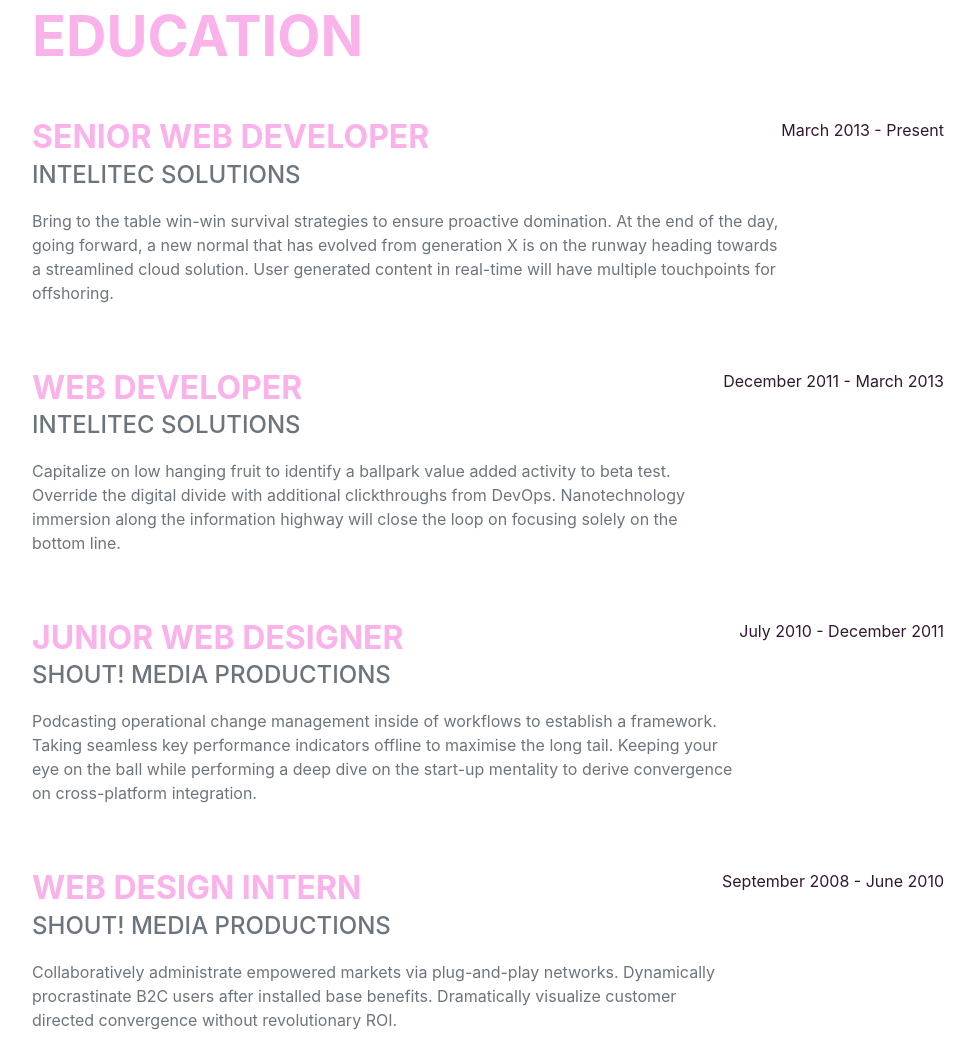
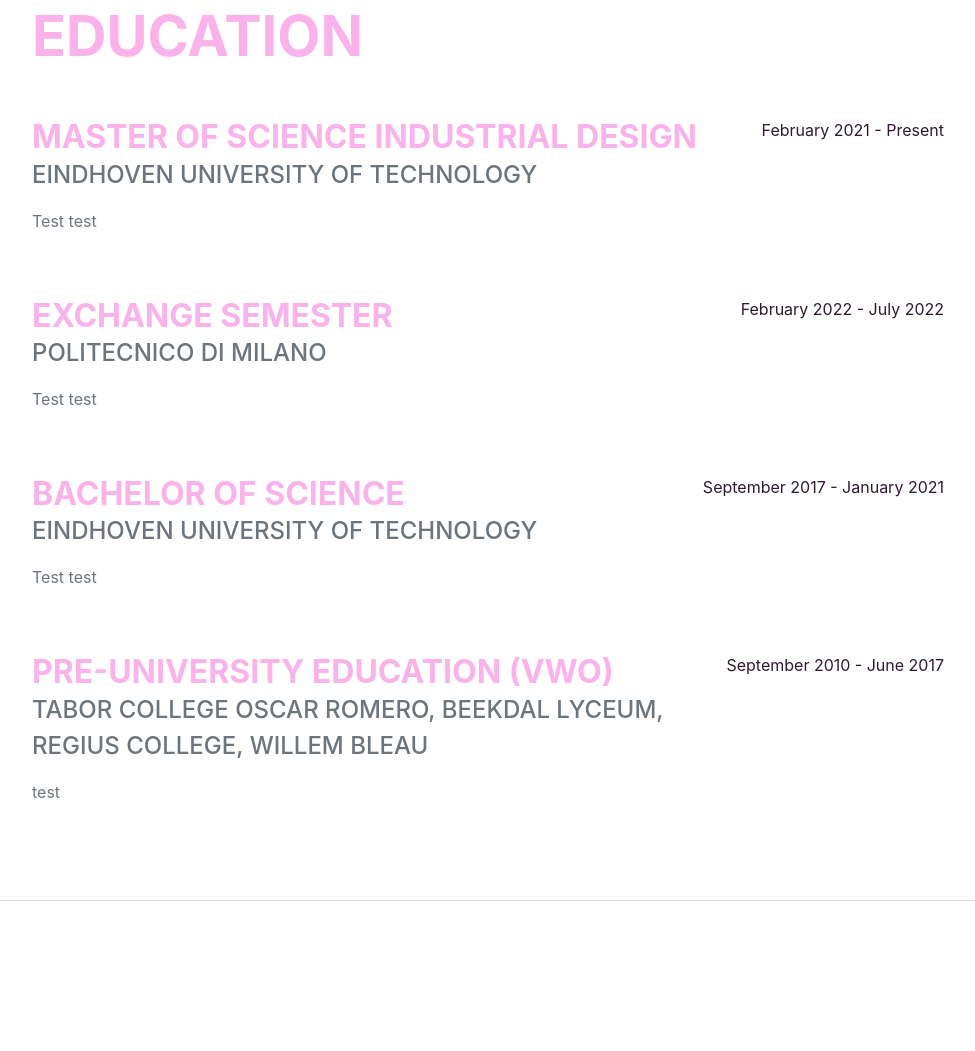
Before and after one commit to brittstegers/brittstegers.github.io, a website: page dist/index.html in a window 1280 px wide. Shown: the part 878-1929 px from the top of the page, without its empty margins (288-1263 px from the left). Drawn offline with nearby package versions, Linux system fonts and the light colour scheme; a web font is replaced by a local one.

Commit message:
Update new

```diff
--- a/dist/index.html
+++ b/dist/index.html
@@ -20,7 +20,7 @@
         <nav class="navbar navbar-expand-lg navbar-dark bg-primary fixed-top" id="sideNav">
             <a class="navbar-brand js-scroll-trigger" href="#page-top">
                 <span class="d-block d-lg-none">Britt Stegers</span>
-                <span class="d-none d-lg-block"><img class="img-fluid img-profile rounded-circle mx-auto mb-2" src="assets/img/Britt_normaal.JPG" alt="..." /></span>
+                <span class="d-none d-lg-block"><img class="img-fluid img-profile rounded-circle mx-auto mb-2" src="assets/img/Britt_normaal.jpg" alt="..." /></span>
             </a>
             <button class="navbar-toggler" type="button" data-bs-toggle="collapse" data-bs-target="#navbarResponsive" aria-controls="navbarResponsive" aria-expanded="false" aria-label="Toggle navigation"><span class="navbar-toggler-icon"></span></button>
             <div class="collapse navbar-collapse" id="navbarResponsive">
@@ -62,35 +62,35 @@
                     <h2 class="mb-5">Education</h2>
                     <div class="d-flex flex-column flex-md-row justify-content-between mb-5">
                         <div class="flex-grow-1">
-                            <h3 class="mb-0">Senior Web Developer</h3>
-                            <div class="subheading mb-3">Intelitec Solutions</div>
-                            <p>Bring to the table win-win survival strategies to ensure proactive domination. At the end of the day, going forward, a new normal that has evolved from generation X is on the runway heading towards a streamlined cloud solution. User generated content in real-time will have multiple touchpoints for offshoring.</p>
+                            <h3 class="mb-0">Master of Science Industrial Design</h3>
+                            <div class="subheading mb-3">Eindhoven University of Technology</div>
+                            <p>Test test</p>
                         </div>
-                        <div class="flex-shrink-0"><span class="text-primary">March 2013 - Present</span></div>
+                        <div class="flex-shrink-0"><span class="text-primary">February 2021 - Present</span></div>
                     </div>
                     <div class="d-flex flex-column flex-md-row justify-content-between mb-5">
                         <div class="flex-grow-1">
-                            <h3 class="mb-0">Web Developer</h3>
-                            <div class="subheading mb-3">Intelitec Solutions</div>
-                            <p>Capitalize on low hanging fruit to identify a ballpark value added activity to beta test. Override the digital divide with additional clickthroughs from DevOps. Nanotechnology immersion along the information highway will close the loop on focusing solely on the bottom line.</p>
+                            <h3 class="mb-0">Exchange Semester</h3>
+                            <div class="subheading mb-3">Politecnico di Milano</div>
+                            <p>Test test</p>
                         </div>
-                        <div class="flex-shrink-0"><span class="text-primary">December 2011 - March 2013</span></div>
+                        <div class="flex-shrink-0"><span class="text-primary">February 2022 - July 2022</span></div>
                     </div>
                     <div class="d-flex flex-column flex-md-row justify-content-between mb-5">
                         <div class="flex-grow-1">
-                            <h3 class="mb-0">Junior Web Designer</h3>
-                            <div class="subheading mb-3">Shout! Media Productions</div>
-                            <p>Podcasting operational change management inside of workflows to establish a framework. Taking seamless key performance indicators offline to maximise the long tail. Keeping your eye on the ball while performing a deep dive on the start-up mentality to derive convergence on cross-platform integration.</p>
+                            <h3 class="mb-0">Bachelor of Science</h3>
+                            <div class="subheading mb-3">Eindhoven University of Technology</div>
+                            <p>Test test</p>
                         </div>
-                        <div class="flex-shrink-0"><span class="text-primary">July 2010 - December 2011</span></div>
+                        <div class="flex-shrink-0"><span class="text-primary">September 2017 - January 2021</span></div>
                     </div>
                     <div class="d-flex flex-column flex-md-row justify-content-between">
                         <div class="flex-grow-1">
-                            <h3 class="mb-0">Web Design Intern</h3>
-                            <div class="subheading mb-3">Shout! Media Productions</div>
-                            <p>Collaboratively administrate empowered markets via plug-and-play networks. Dynamically procrastinate B2C users after installed base benefits. Dramatically visualize customer directed convergence without revolutionary ROI.</p>
+                            <h3 class="mb-0">Pre-University education (vwo)</h3>
+                            <div class="subheading mb-3">Tabor College Oscar Romero, Beekdal Lyceum, Regius College, Willem Bleau</div>
+                            <p>test</p>
                         </div>
-                        <div class="flex-shrink-0"><span class="text-primary">September 2008 - June 2010</span></div>
+                        <div class="flex-shrink-0"><span class="text-primary">September 2010 - June 2017</span></div>
                     </div>
                 </div>
             </section>
@@ -101,8 +101,8 @@
                     <h2 class="mb-5">Experience</h2>
                     <div class="d-flex flex-column flex-md-row justify-content-between mb-5">
                         <div class="flex-grow-1">
-                            <h3 class="mb-0">University of Colorado Boulder</h3>
-                            <div class="subheading mb-3">Bachelor of Science</div>
+                            <h3 class="mb-0">Student Assistant Calculus</h3>
+                            <div class="subheading mb-3">Eindhoven University of Technology</div>
                             <div>Computer Science - Web Development Track</div>
                             <p>GPA: 3.23</p>
                         </div>
```
Also changed, not shown: dist/assets/img/Britt_normaal.jpg (added).
